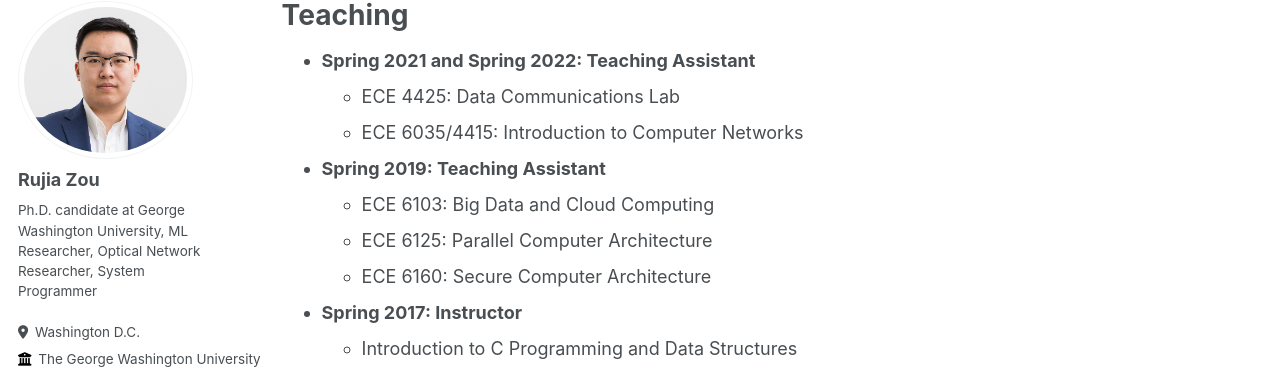
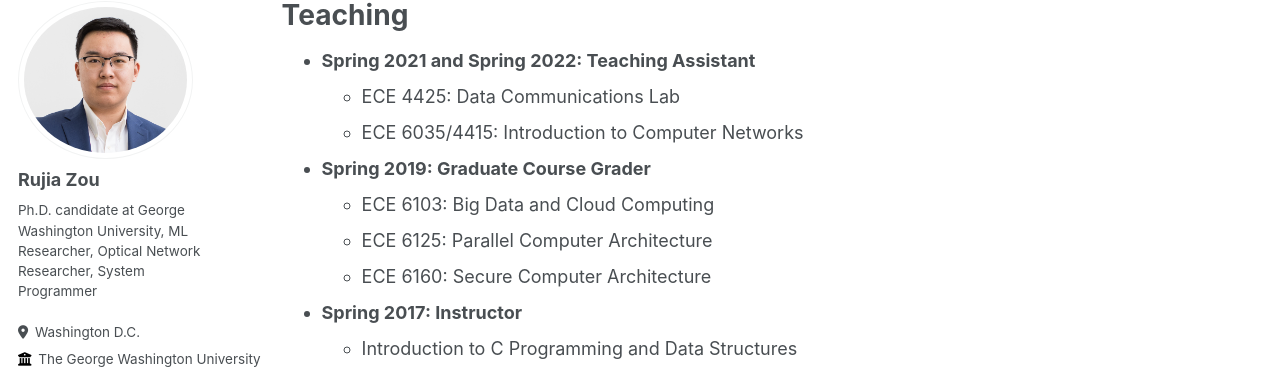
Before and after one commit to RujiaZou/RujiaZou.github.io, a Jekyll site: the page built from _pages/teaching.md, in a window 1280 px wide. Shown: the part 85-454 px from the top of the page. Built offline with Jekyll 4.4.1, drawn with Linux system fonts in a browser that asks for light colours; some web fonts are replaced.

Commit message:
Update teaching.md

```diff
--- a/_pages/teaching.md
+++ b/_pages/teaching.md
@@ -8,7 +8,7 @@ author_profile: true
 - **Spring 2021 and Spring 2022: Teaching Assistant**
   - ECE 4425: Data Communications Lab
   - ECE 6035/4415: Introduction to Computer Networks
-- **Spring 2019: Teaching Assistant**
+- **Spring 2019: Graduate Course Grader**
   - ECE 6103: Big Data and Cloud Computing
   - ECE 6125: Parallel Computer Architecture
   - ECE 6160: Secure Computer Architecture
```
